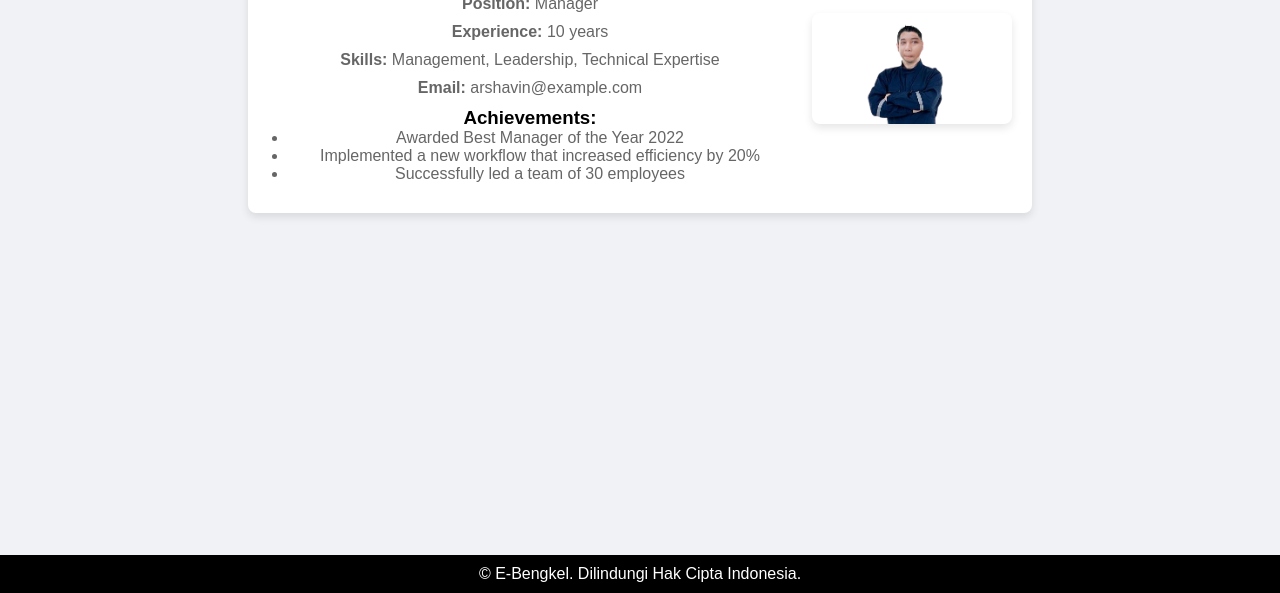
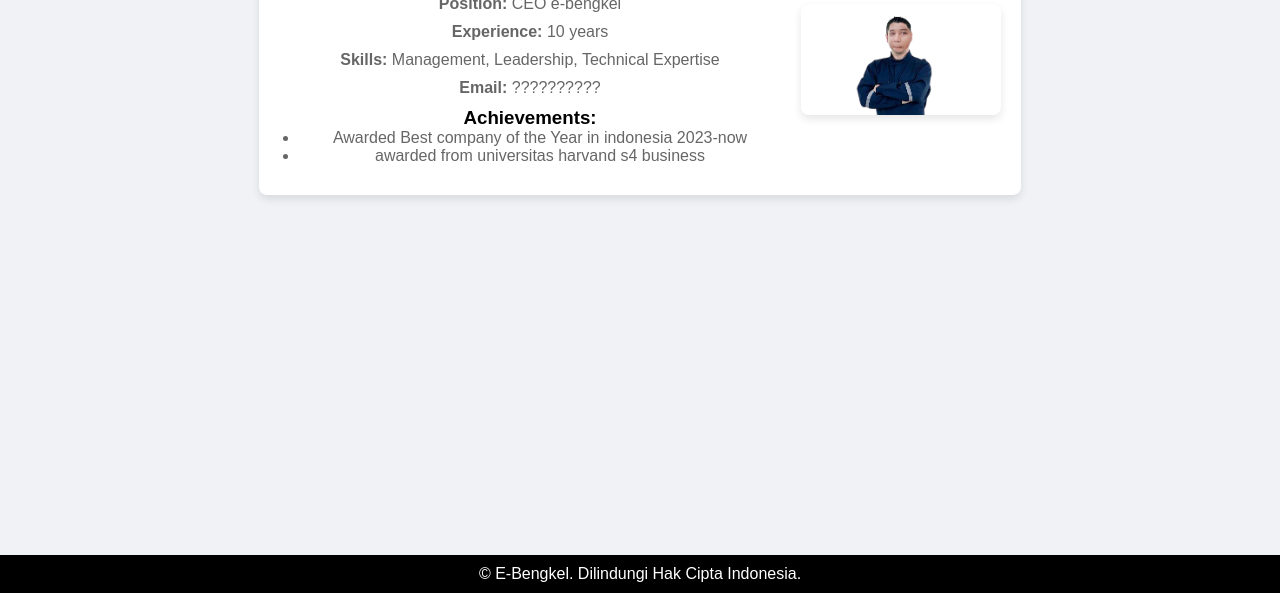
Before and after one commit to Shinarashitokisaki/e-bengkel, a plain HTML site: page kenzie.html in a window 1280 px wide. Shown: the part 207-800 px from the top of the page. Drawn offline with Linux system fonts and the light colour scheme.

Commit message:
Update kenzie.html

```diff
--- a/kenzie.html
+++ b/kenzie.html
@@ -19,15 +19,14 @@
         <div class="profile">
             <div class="profile-info">
                 <h2>Kenzie</h2>
-                <p><strong>Position:</strong> Manager</p>
+                <p><strong>Position:</strong> CEO e-bengkel</p>
                 <p><strong>Experience:</strong> 10 years</p>
                 <p><strong>Skills:</strong> Management, Leadership, Technical Expertise</p>
-                <p><strong>Email:</strong> arshavin@example.com</p>
+                <p><strong>Email:</strong> ??????????</p>
                 <h3>Achievements:</h3>
                 <ul>
-                    <li>Awarded Best Manager of the Year 2022</li>
-                    <li>Implemented a new workflow that increased efficiency by 20%</li>
-                    <li>Successfully led a team of 30 employees</li>
+                    <li>Awarded Best company of the Year in indonesia 2023-now</li>
+                    <li>awarded from universitas harvand s4 business</li>
                 </ul>
             </div>
             <div class="profile-image">
```
